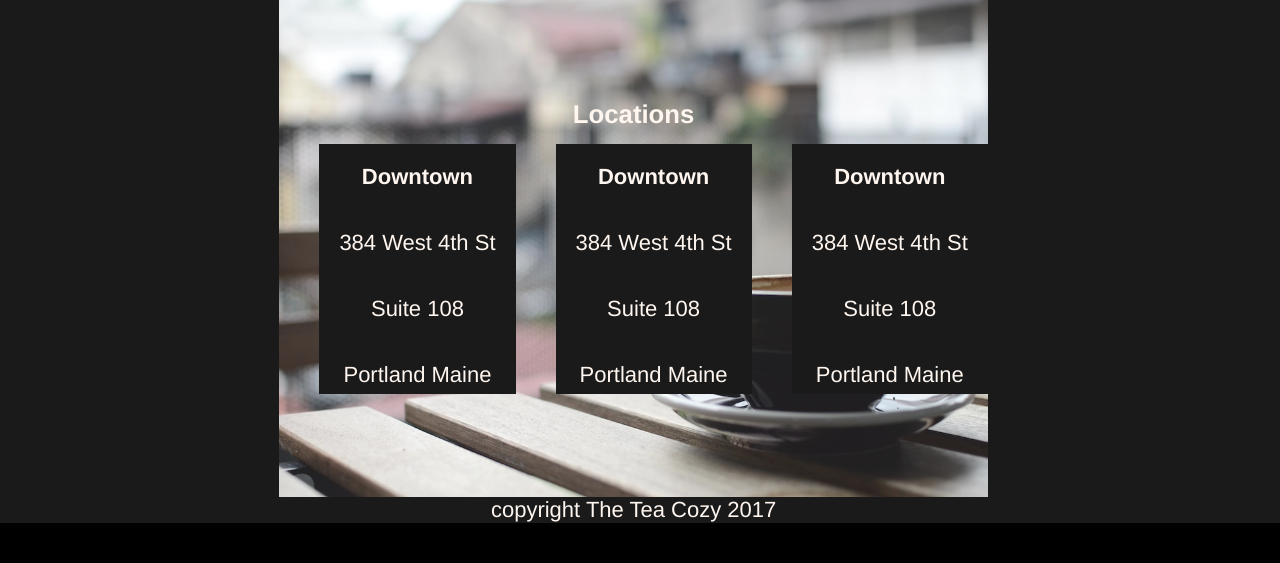
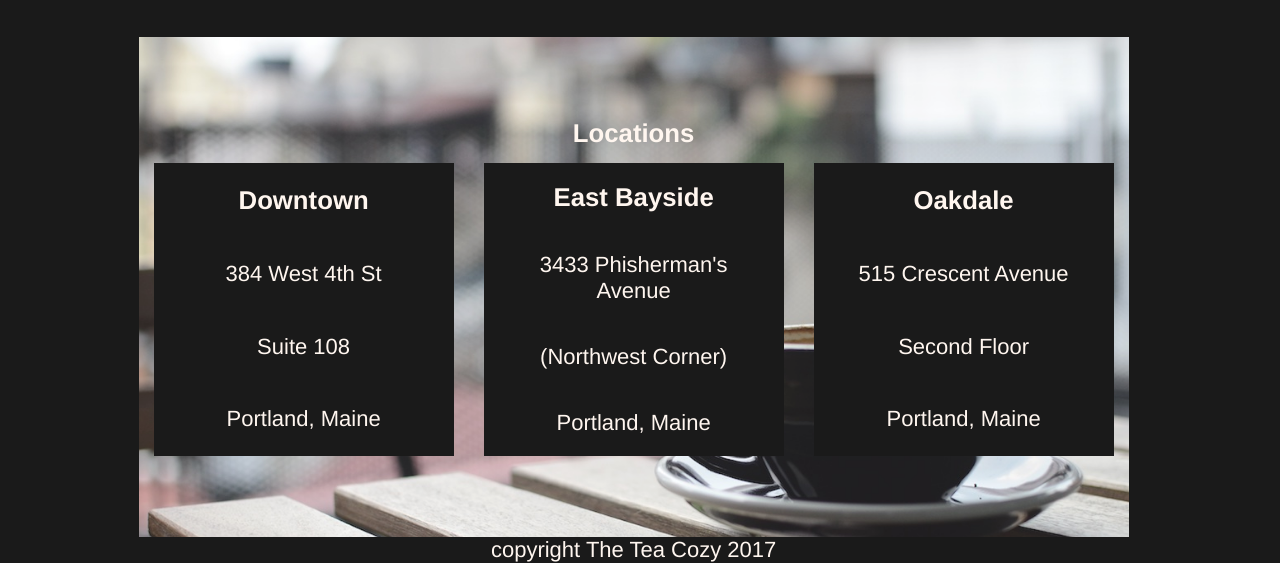
Before and after one commit to wozboz/teacozy, a plain HTML site: page index.html in a window 1280 px wide. Shown: the part 1432-1995 px from the top of the page. Before the commit the page ends 1955 px from the top, so only its background shows below. Drawn offline with Linux system fonts and the light colour scheme.

Commit message:
Added and styled location section

```diff
--- a/css/styles.css
+++ b/css/styles.css
@@ -131,13 +131,14 @@ nav ul a {
     background-size: cover;
     height: 500px;
     max-width: 1200px;
+    margin-top: 40px;
 }
 
 .alllocations {
     display: flex;
+    flex-flow: row wrap;
+    align-content: center;
     justify-content: space-around;
-    align-content: center;
-    flex-flow: row wrap;
 }
 
 #locationtitle {
@@ -147,13 +148,20 @@ nav ul a {
 .locationdiv {
     display: flex;
     flex-direction: column;
+    justify-content: space-around;
+    align-content: space-around;
     max-width: 300px;
     background-color: black;
     opacity: 1;
     margin-left: 40px;
-    max-height: 250px;
+    width: 300px;
+    margin-right: 15px;
+    margin-left: 15px;
 }
 
 .locationdiv p {
     margin: 20px 20px;
 }
+.locationdiv h3 {
+    margin: 20px 20px;
+}
--- a/index.html
+++ b/index.html
@@ -59,22 +59,22 @@
             </div>
             <div class="alllocations">
                 <div class="locationdiv">
-                    <p><strong>Downtown</strong></p>
+                    <h3>Downtown</h3>
                     <p>384 West 4th St</p>
                     <p>Suite 108</p>
-                    <p>Portland Maine</p>
+                    <p>Portland, Maine</p>
                 </div>
                 <div class="locationdiv">
-                    <p><strong>Downtown</strong></p>
-                    <p>384 West 4th St</p>
-                    <p>Suite 108</p>
-                    <p>Portland Maine</p>
+                    <h3>East Bayside</h3>
+                    <p>3433 Phisherman's Avenue</p>
+                    <p>(Northwest Corner)</p>
+                    <p>Portland, Maine</p>
                 </div>
                 <div class="locationdiv">
-                    <p><strong>Downtown</strong></p>
-                    <p>384 West 4th St</p>
-                    <p>Suite 108</p>
-                    <p>Portland Maine</p>
+                    <h3>Oakdale</h3>
+                    <p>515 Crescent Avenue</p>
+                    <p>Second Floor</p>
+                    <p>Portland, Maine</p>
                 </div>
             </div>
         </section>
```
